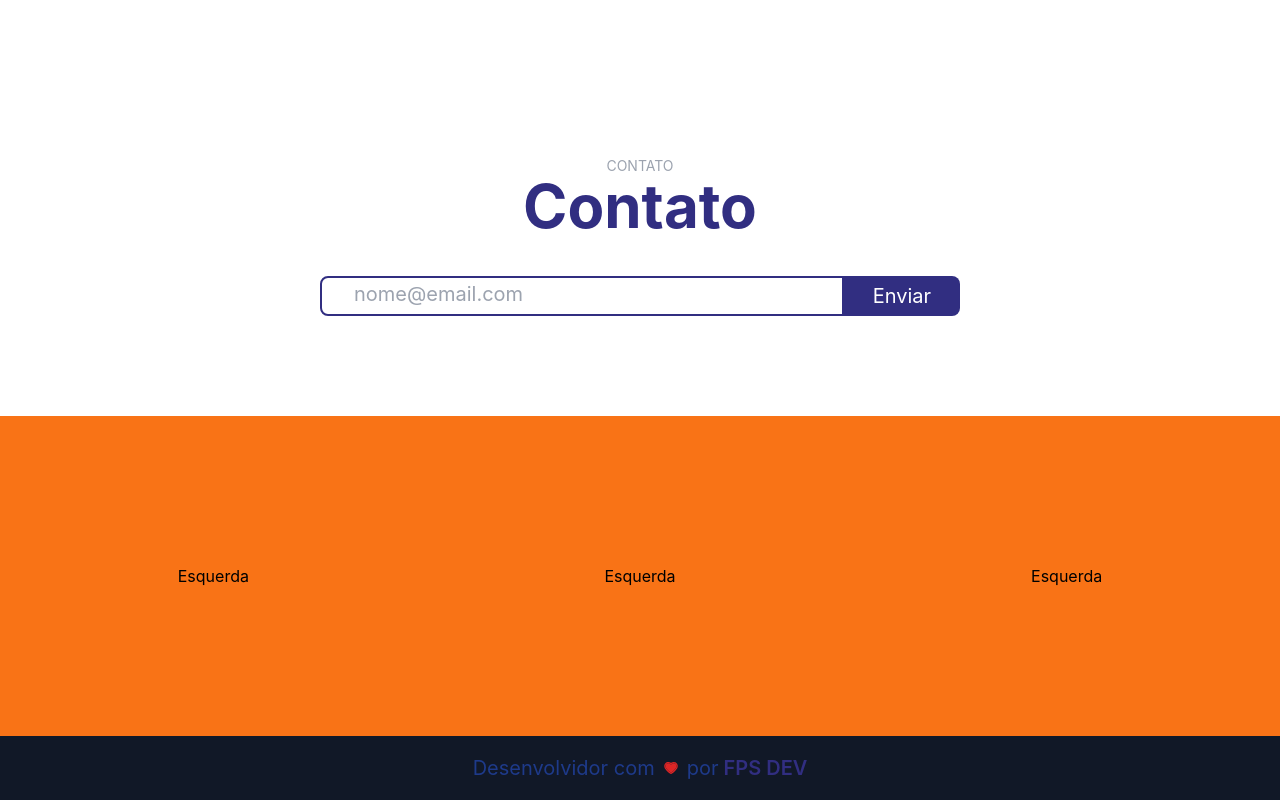
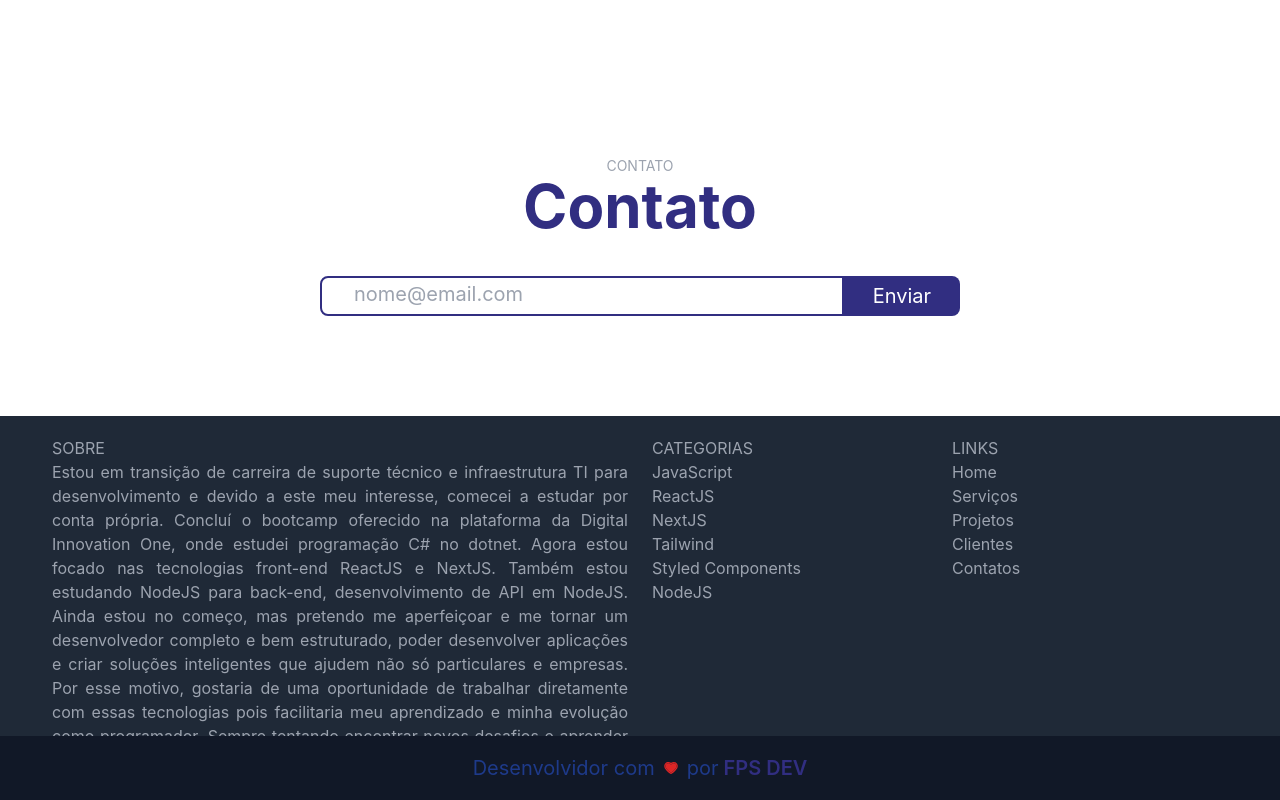
Before and after one commit to fprocaci/projeto-2, a Next.js app: page / in a window 1280 px wide. Shown: the part 2860-3660 px from the top of the page. Built offline with nearby package versions, Linux system fonts and the light colour scheme.

Commit message:
Atualizando Footer

```diff
--- a/pages/footer.jsx
+++ b/pages/footer.jsx
@@ -1,20 +1,106 @@
 import { AiTwotoneHeart } from "react-icons/ai";
+import { Link } from "react-scroll";
 export default function footer() {
   return (
     <div className="w-full h-96 bg-gray-800 flex flex-col justify-end">
-      <div className="w-full flex">
-        <div className="w-4/12 h-80 flex justify-center items-center bg-orange-500">
-          Esquerda
+      <div className="w-full flex px-10">
+        <div className="w-6/12 h-80 flex flex-col justify-start items-start px-3 py-5">
+          <h4 className="text-gray-400">SOBRE</h4>
+          <p className="text-gray-400 text-justify">
+            Estou em transição de carreira de suporte técnico e infraestrutura
+            TI para desenvolvimento e devido a este meu interesse, comecei a
+            estudar por conta própria. Concluí o bootcamp oferecido na
+            plataforma da Digital Innovation One, onde estudei programação C# no
+            dotnet. Agora estou focado nas tecnologias front-end ReactJS e
+            NextJS. Também estou estudando NodeJS para back-end, desenvolvimento
+            de API em NodeJS. Ainda estou no começo, mas pretendo me aperfeiçoar
+            e me tornar um desenvolvedor completo e bem estruturado, poder
+            desenvolver aplicações e criar soluções inteligentes que ajudem não
+            só particulares e empresas. Por esse motivo, gostaria de uma
+            oportunidade de trabalhar diretamente com essas tecnologias pois
+            facilitaria meu aprendizado e minha evolução como programador.
+            Sempre tentando encontrar novos desafios e aprender coisas novas.
+          </p>
         </div>
-        <div className="w-4/12 h-80 flex justify-center items-center bg-orange-500">
-          Esquerda
+        <div className="w-3/12 h-80 flex flex-col justify-start items-start px-3 py-5">
+          <h4 className="text-gray-400">CATEGORIAS</h4>
+          <ul className="text-gray-400">
+            <li className="">JavaScript</li>
+            <li className="">ReactJS</li>
+            <li className="">NextJS</li>
+            <li className="">Tailwind</li>
+            <li className="">Styled Components</li>
+            <li className="">NodeJS</li>
+          </ul>
         </div>
-        <div className="w-4/12 h-80 flex justify-center items-center bg-orange-500">
-          Esquerda
+        <div className="w-3/12 h-80 flex flex-col justify-start items-start  px-3 py-5">
+          <h4 className="text-gray-400">LINKS</h4>
+          <ul className="">
+            <li className="">
+              <Link
+                activeClass="Home"
+                to="home"
+                smooth={true}
+                offset={50}
+                duration={500}
+                className="cursor-pointer hover:text-gray-100 text-gray-400 text-md"
+              >
+                Home
+              </Link>
+            </li>
+            <li className="">
+              <Link
+                activeClass="services"
+                to="services"
+                smooth={true}
+                offset={50}
+                duration={500}
+                className="cursor-pointer hover:text-gray-100 text-gray-400"
+              >
+                Serviços
+              </Link>
+            </li>
+            <li className="">
+              <Link
+                activeClass="work"
+                to="work"
+                smooth={true}
+                offset={50}
+                duration={500}
+                className="cursor-pointer hover:text-gray-100 text-gray-400"
+              >
+                Projetos
+              </Link>
+            </li>
+            <li className="">
+              <Link
+                activeClass="clients"
+                to="clients"
+                smooth={true}
+                offset={50}
+                duration={500}
+                className="cursor-pointer hover:text-gray-100 text-gray-400"
+              >
+                Clientes
+              </Link>
+            </li>
+            <li className="">
+              <Link
+                activeClass="contacts"
+                to="contacts"
+                smooth={true}
+                offset={50}
+                duration={500}
+                className="cursor-pointer hover:text-gray-100 text-gray-400"
+              >
+                Contatos
+              </Link>
+            </li>
+          </ul>
         </div>
       </div>
 
-      <div className="w-full h-16 flex justify-center items-center bg-gray-900">
+      <div className="w-full h-16 flex justify-center items-center bg-gray-900 px-10">
         <h1 className="text-xl text-blue-900 mr-2">Desenvolvidor com</h1>
         <AiTwotoneHeart className="text-red-600" />
         <h1 className="text-xl text-blue-900 ml-2">
```
